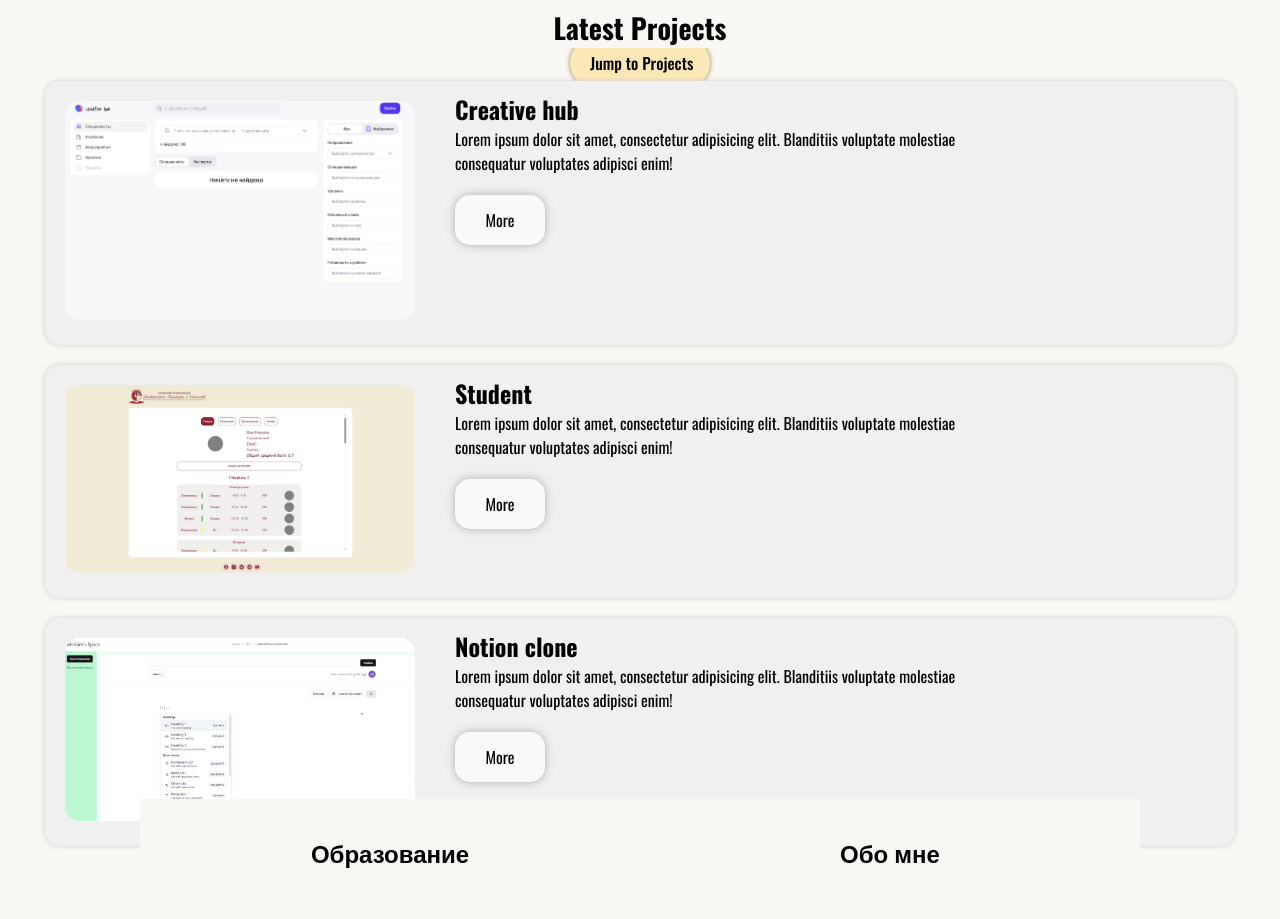
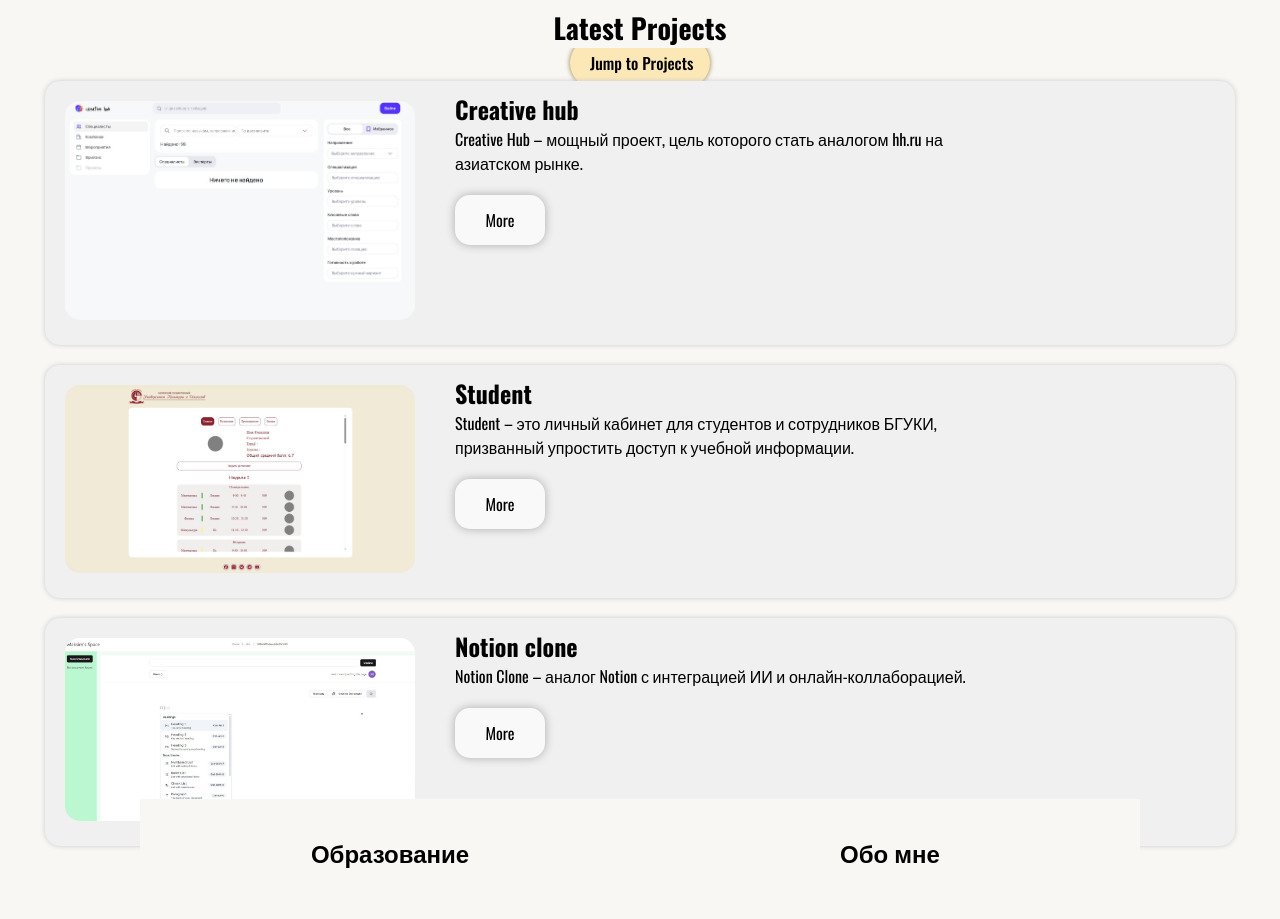
Before and after one commit to Maksimpv1/my-components, a React (Create React App) app: page / in a window 1280 px wide. Shown: the part 2480-3399 px from the top of the page. Built offline with nearby package versions, Linux system fonts and the light colour scheme; a web font is replaced by a local one.

Commit message:
add about

```diff
--- a/src/app/components/projects/Cards/Cards.tsx
+++ b/src/app/components/projects/Cards/Cards.tsx
@@ -1,14 +1,15 @@
-import { FC, useState } from "react"
 import * as SC from "./Cards.module"
 import { ModalWindow } from "../../ui/ModalWin/ModalWindow"
+import { FC, useState } from "react";
 
 interface ICards {
     title:string,
     text:string,
     img:string,
+    fullText:React.ReactNode,
 }
 
-export const Cards: FC<ICards> = ({title, text, img}) => {
+export const Cards: FC<ICards> = ({title, text, img,fullText}) => {
     const [open, setOpen] = useState<boolean>(false);
 
 
@@ -41,7 +42,7 @@
                 </SC.ModalImg>
                     <SC.ModalInfo>
                         <SC.Text>
-                            {text}
+                            {fullText}
                         </SC.Text>
                         <SC.ModalStack>
                             <SC.Text>
--- a/src/app/components/projects/Projects.tsx
+++ b/src/app/components/projects/Projects.tsx
@@ -5,18 +5,34 @@
 const projectsData = [
     {
         title:"Creative hub",
-        text:"Lorem ipsum dolor sit amet, consectetur adipisicing elit. Blanditiis voluptate molestiae consequatur voluptates adipisci enim!",
+        text:"Creative Hub – мощный проект, цель которого стать аналогом hh.ru на азиатском рынке.",
         img:"/img/creative.jpg",
+        fullText: <div><li>Разрабатывал календарь событий, адаптировал профиль пользователя и личный кабинет под мобильные устройства.</li>
+        <li>Создавал различные UI-компоненты для улучшения пользовательского опыта.</li></div>,
     },
     {
         title:"Student",
-        text:"Lorem ipsum dolor sit amet, consectetur adipisicing elit. Blanditiis voluptate molestiae consequatur voluptates adipisci enim!",
+        text:"Student – это личный кабинет для студентов и сотрудников БГУКИ, призванный упростить доступ к учебной информации.",
         img:"/img/student.jpg",
+        fullText:<div><h4>Полностью реализовал фронтенд-часть</h4>
+        <li>Системы входа и регистрации.</li>
+        <li>Личный профиль, расписание, оценки, список преподавателей.</li></div>,
     },
     {
         title:"Notion clone",
-        text:"Lorem ipsum dolor sit amet, consectetur adipisicing elit. Blanditiis voluptate molestiae consequatur voluptates adipisci enim!",
+        text:"Notion Clone – аналог Notion с интеграцией ИИ и онлайн-коллаборацией."
+        ,
         img:"/img/Notion.jpg",
+        fullText: <div><h4>Фронтенд:</h4>
+        <li>Создание и редактирование документов.</li>
+        <li>Система добавления друзей и совместной работы в реальном времени.</li>
+        <li>Встроенный ИИ-помощник (например, для генерации текста).</li>
+        <li>Отображение курсоров других пользователей при совместном редактировании.</li>
+        <h4>Бэкенд:</h4>
+        <li>Сервер на Node.js/Express (или другой стек), обрабатывающий запросы.</li>
+        <li>Интеграция с ИИ-моделями (например, GPT для перевода/анализа текста).</li>
+        <li>Отдача данных в JSON-формате.</li>
+        </div>,
     }
 ]
 
@@ -28,7 +44,7 @@
                     Latest Projects
                 </SC.Title>
                 {projectsData.map((item,index)=>(
-                <Cards key={index} title={item.title} text={item.text} img={item.img}/>
+                <Cards key={index} title={item.title} text={item.text} img={item.img} fullText={item.fullText}/>
                 ))}
                 <div style={{padding:"20px 0 0 0"}}>
                     <BtnNextPage id='about'>More About ME</BtnNextPage>
```
